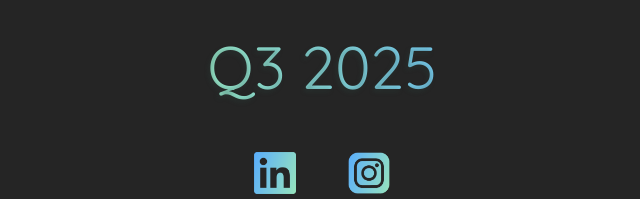
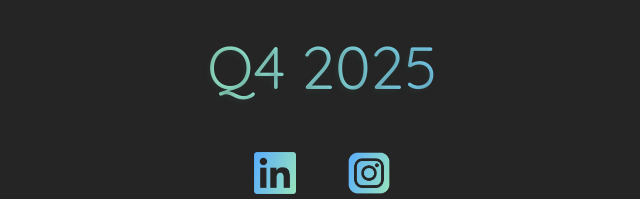
Before and after one commit to silofocus/silofocus.github.io, a website built with Vite: page index.html in a window 1280 px wide. Shown: the part 506-705 px from the top of the page, 318-958 px from the left. Built offline with nearby package versions, Linux system fonts and the light colour scheme; animation ran at ten frames a second.

Commit message:
Update launch quarter

```diff
--- a/index.html
+++ b/index.html
@@ -27,7 +27,7 @@
                 </div>
             </div>
             <div class="footer">
-                <div class="text releasedate"><span>Q3 2025</span></div>
+                <div class="text releasedate"><span>Q4 2025</span></div>
                 <div class="img-container">
                     <a class="social-link" href="https://linkedin.com/company/silofocus">
                         <img id="linkedin" class="social-link-image" src="assets/linkedin-silograd.png">
```
